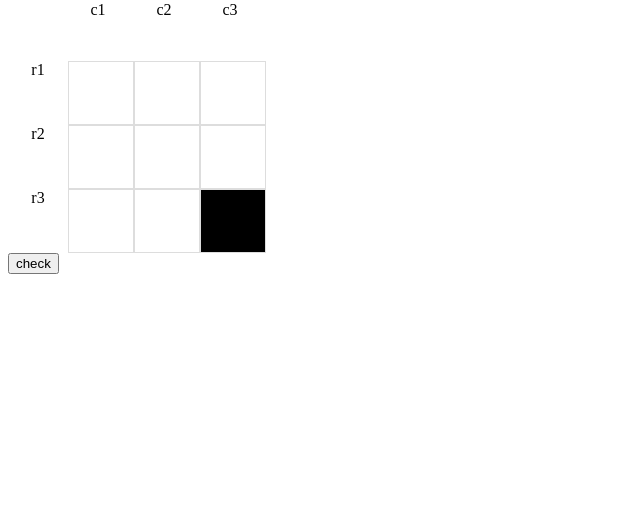
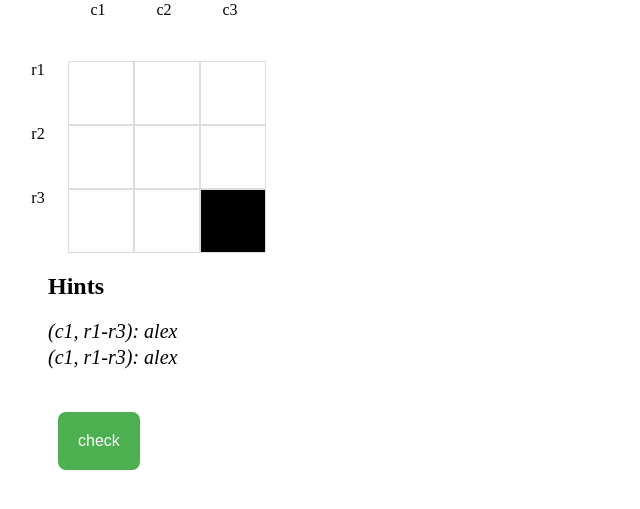
Before and after one commit to heiheihang/crossword, a plain HTML site: page index.html in a window 1280 px wide. Shown: the part 79-588 px from the top of the page, without its empty margins (0-640 px from the left). Drawn offline with Linux system fonts and the light colour scheme.

Commit message:
add hint section

```diff
--- a/index.html
+++ b/index.html
@@ -14,8 +14,13 @@
 <body>
   <h1> C and T S.1 Competition </h1>
   <div id="container"></div>
+  <div class="hint-section">
+    <h2> Hints </h2>
 
-<button onclick="check()"> check </button>
+    <div class="hint"> (c1, r1-r3): alex </div>
+    <div class="hint"> (c1, r1-r3): alex </div>
+  </div>
+<button onclick="check()" class="button"> check </button>
 
  <script src="./script.js"></script>
 </body>
--- a/script.js
+++ b/script.js
@@ -62,7 +62,7 @@ function check() {
     if(square.value != solution[x][y]) {
       flag = 0;
       square.style.backgroundColor = "red";
-    } else {
+    } else if(grid[x][y] == 1){
       square.style.backgroundColor = "white";
     }
   }
--- a/style.css
+++ b/style.css
@@ -57,3 +57,27 @@
   width:60px;
   background-color: white;
 }
+
+.hint {
+  font-family: "Times New Roman", Times, serif;
+  font-size: 20px;
+  font-style: italic;
+  padding-bottom: 3px;
+}
+.hint-section {
+  margin-left: 40px;
+}
+.button {
+  background-color: #4CAF50; /* Green */
+  border: none;
+  color: white;
+  padding: 20px;
+  text-align: center;
+  text-decoration: none;
+  display: inline-block;
+  font-size: 16px;
+  margin-top: 40px;
+  margin-left: 50px;
+  cursor: pointer;
+  border-radius: 8px;
+}
```
